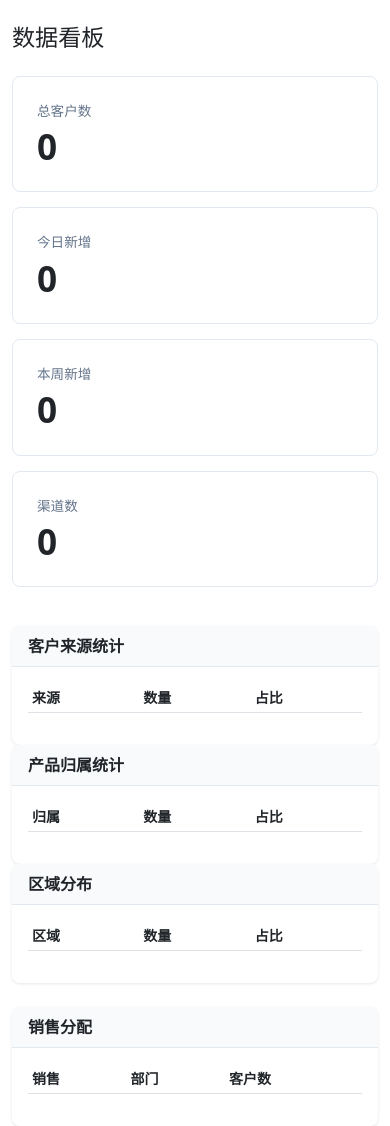
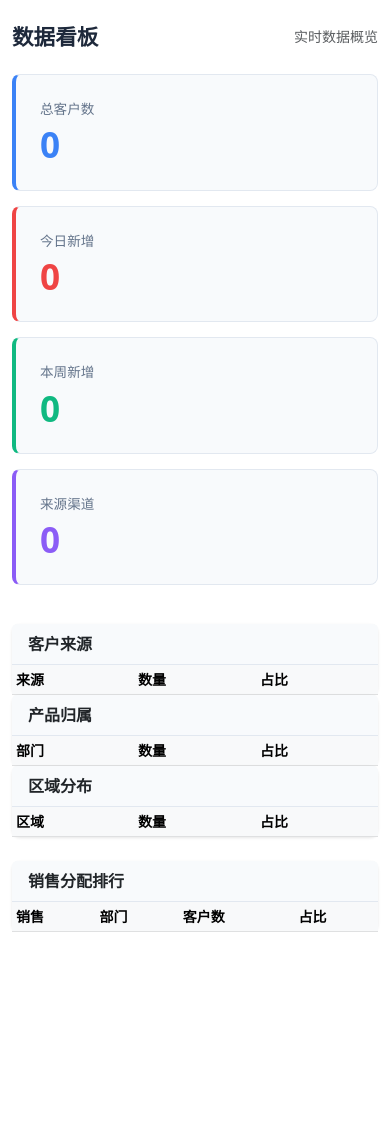
Before and after one commit to baicai548/jingxin-crm, a Flask app: page /dashboard in a window 390 px wide. Shown: the part 56-1182 px from the top of the page. After the commit the page ends 988 px from the top, so only its background shows below. Run offline with Flask 3, Linux system fonts and the light colour scheme; data that the repository does not hold is empty; some libraries are stand-ins or nearby versions.

Commit message:
Update dashboard.html

```diff
--- a/templates/dashboard.html
+++ b/templates/dashboard.html
@@ -1,28 +1,60 @@
 {% extends "base.html" %}
 {% block content %}
-<h3 class="mb-4">数据看板</h3>
+<div class="d-flex justify-content-between align-items-center mb-4">
+<h4 class="mb-0" style="color:#1e293b;font-weight:700">数据看板</h4>
+<small class="text-muted">实时数据概览</small>
+</div>
+
 <div class="row">
-<div class="col-md-3"><div class="sc g1"><p class="mb-1">总客户数</p><h3>{{ total_customers }}</h3></div></div>
-<div class="col-md-3"><div class="sc g2"><p class="mb-1">今日新增</p><h3>{{ today_count }}</h3></div></div>
-<div class="col-md-3"><div class="sc g3"><p class="mb-1">本周新增</p><h3>{{ week_count }}</h3></div></div>
-<div class="col-md-3"><div class="sc g4"><p class="mb-1">渠道数</p><h3>{{ channel_stats|length }}</h3></div></div>
+<div class="col-md-3"><div class="sc s1"><p>总客户数</p><h3>{{ total_customers }}</h3></div></div>
+<div class="col-md-3"><div class="sc s2"><p>今日新增</p><h3>{{ today_count }}</h3></div></div>
+<div class="col-md-3"><div class="sc s3"><p>本周新增</p><h3>{{ week_count }}</h3></div></div>
+<div class="col-md-3"><div class="sc s4"><p>来源渠道</p><h3>{{ channel_stats|length }}</h3></div></div>
 </div>
+
 <div class="row mt-4">
-<div class="col-md-4"><div class="card"><div class="card-header"><b>客户来源统计</b></div><div class="card-body">
-<table class="table table-striped table-sm"><thead><tr><th>来源</th><th>数量</th><th>占比</th></tr></thead>
-<tbody>{% for c,n in channel_stats %}<tr><td>{{ c }}</td><td>{{ n }}</td><td>{{ "%.1f"|format(n/total_customers*100 if total_customers else 0) }}%</td></tr>{% endfor %}</tbody></table>
-</div></div></div>
-<div class="col-md-4"><div class="card"><div class="card-header"><b>产品归属统计</b></div><div class="card-body">
-<table class="table table-striped table-sm"><thead><tr><th>归属</th><th>数量</th><th>占比</th></tr></thead>
-<tbody>{% for d,n in dept_stats %}<tr><td>{{ d }}</td><td>{{ n }}</td><td>{{ "%.1f"|format(n/total_customers*100 if total_customers else 0) }}%</td></tr>{% endfor %}</tbody></table>
-</div></div></div>
-<div class="col-md-4"><div class="card"><div class="card-header"><b>区域分布</b></div><div class="card-body">
-<table class="table table-striped table-sm"><thead><tr><th>区域</th><th>数量</th><th>占比</th></tr></thead>
-<tbody>{% for r,n in region_stats.items() %}<tr><td>{{ r }}</td><td>{{ n }}</td><td>{{ "%.1f"|format(n/total_customers*100 if total_customers else 0) }}%</td></tr>{% endfor %}</tbody></table>
-</div></div></div>
+<div class="col-md-4">
+<div class="card">
+<div class="card-header">客户来源</div>
+<div class="card-body p-0">
+<table class="table table-sm mb-0">
+<thead class="table-light"><tr><th>来源</th><th>数量</th><th>占比</th></tr></thead>
+<tbody>{% for c,n in channel_stats %}<tr><td>{{ c }}</td><td><strong>{{ n }}</strong></td><td><span class="text-muted">{{ "%.1f"|format(n/total_customers*100 if total_customers else 0) }}%</span></td></tr>{% endfor %}</tbody>
+</table>
+</div></div>
 </div>
-<div class="row mt-4"><div class="col-md-12"><div class="card"><div class="card-header"><b>销售分配</b></div><div class="card-body">
-<table class="table table-striped table-sm"><thead><tr><th>销售</th><th>部门</th><th>客户数</th></tr></thead>
-<tbody>{% for nm,dp,ct in sales_stats %}<tr><td>{{ nm }}</td><td>{{ dp }}</td><td>{{ ct }}</td></tr>{% endfor %}</tbody></table>
-</div></div></div></div>
+<div class="col-md-4">
+<div class="card">
+<div class="card-header">产品归属</div>
+<div class="card-body p-0">
+<table class="table table-sm mb-0">
+<thead class="table-light"><tr><th>部门</th><th>数量</th><th>占比</th></tr></thead>
+<tbody>{% for d,n in dept_stats %}<tr><td>{{ d }}</td><td><strong>{{ n }}</strong></td><td><span class="text-muted">{{ "%.1f"|format(n/total_customers*100 if total_customers else 0) }}%</span></td></tr>{% endfor %}</tbody>
+</table>
+</div></div>
+</div>
+<div class="col-md-4">
+<div class="card">
+<div class="card-header">区域分布</div>
+<div class="card-body p-0">
+<table class="table table-sm mb-0">
+<thead class="table-light"><tr><th>区域</th><th>数量</th><th>占比</th></tr></thead>
+<tbody>{% for r,n in region_stats.items() %}<tr><td>{{ r }}</td><td><strong>{{ n }}</strong></td><td><span class="text-muted">{{ "%.1f"|format(n/total_customers*100 if total_customers else 0) }}%</span></td></tr>{% endfor %}</tbody>
+</table>
+</div></div>
+</div>
+</div>
+
+<div class="row mt-4">
+<div class="col-md-12">
+<div class="card">
+<div class="card-header">销售分配排行</div>
+<div class="card-body p-0">
+<table class="table table-sm mb-0">
+<thead class="table-light"><tr><th>销售</th><th>部门</th><th>客户数</th><th>占比</th></tr></thead>
+<tbody>{% for nm,dp,ct in sales_stats %}<tr><td><strong>{{ nm }}</strong></td><td>{{ dp }}</td><td>{{ ct }}</td><td><div class="progress" style="height:6px;width:100px"><div class="progress-bar bg-primary" style="width:{{ (ct/total_customers*100 if total_customers else 0) }}%"></div></div></td></tr>{% endfor %}</tbody>
+</table>
+</div></div>
+</div>
+</div>
 {% endblock %}
```
